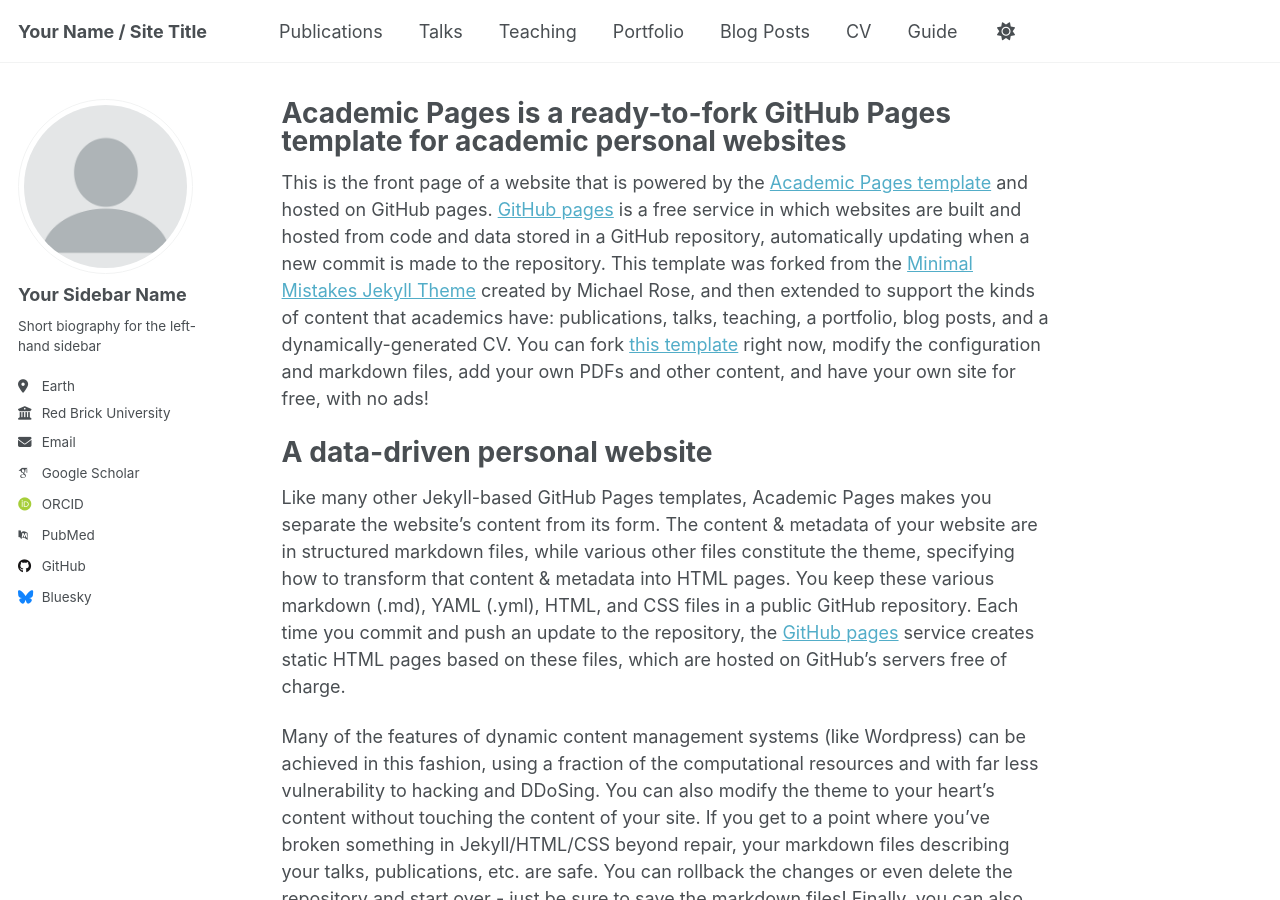
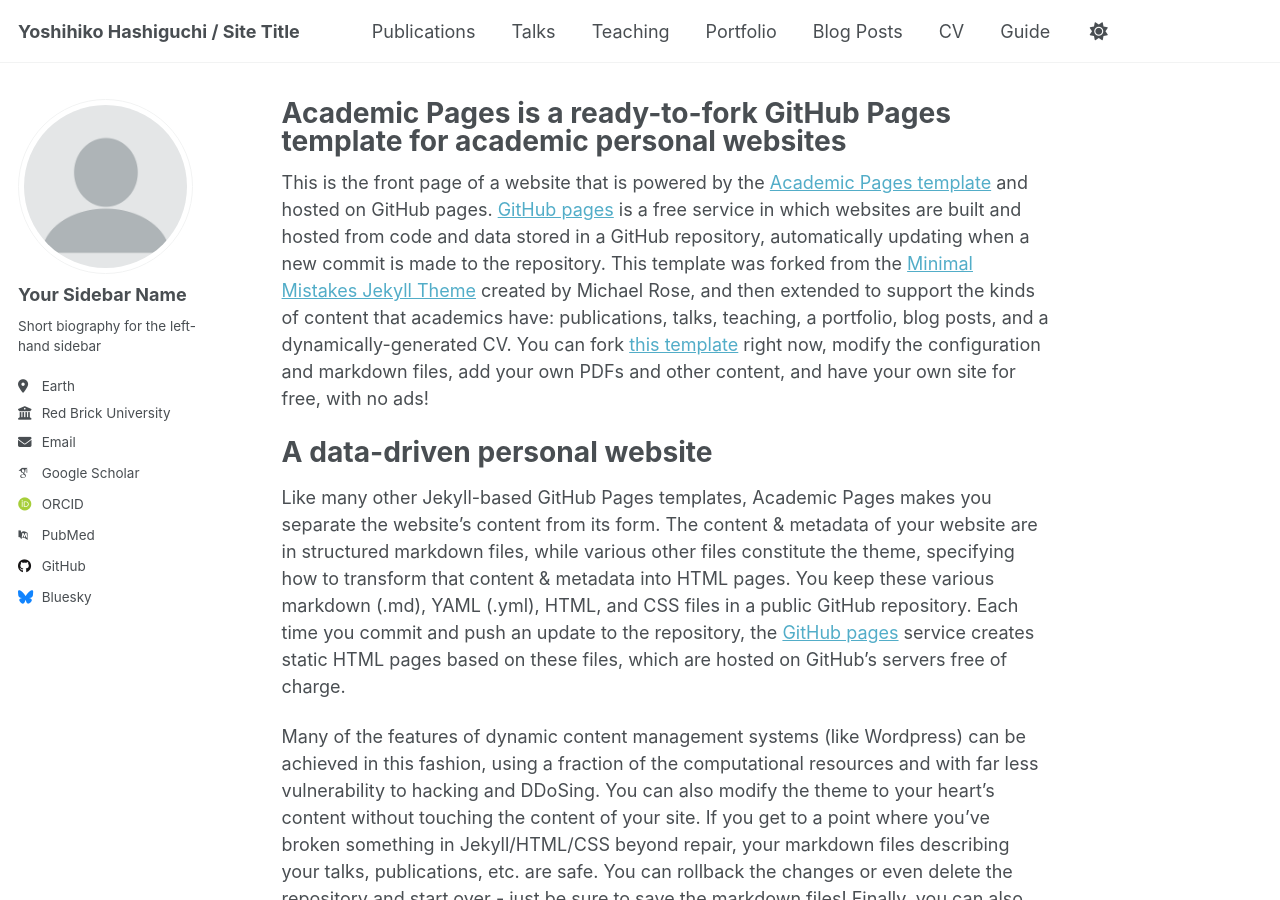
Before and after one commit to Yoshihiko-H/home, a Jekyll site: the page built from _pages/about.md, in a window 1280 px wide and 900 px high. Built offline with Jekyll 4.4.1, drawn with Linux system fonts in a browser that asks for light colours; some web fonts are replaced.

Commit message:
Update _config.yml

```diff
--- a/_config.yml
+++ b/_config.yml
@@ -9,7 +9,7 @@
 # Basic Site Settings
 locale                   : "en-US"
 site_theme               : "default"
-title                    : "Your Name / Site Title"
+title                    : "Yoshihiko Hashiguchi / Site Title"
 title_separator          : "-"
 name                     : &name "Your Name"
 description              : &description "personal description"
```
